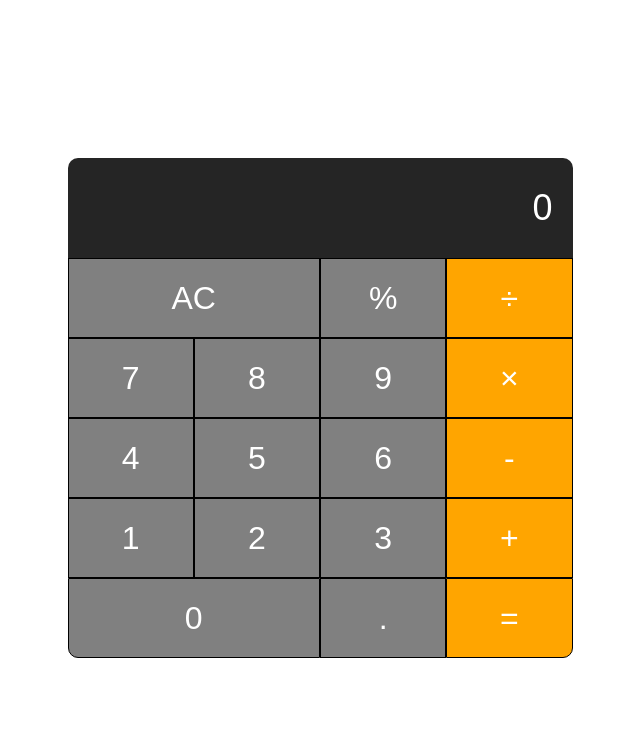
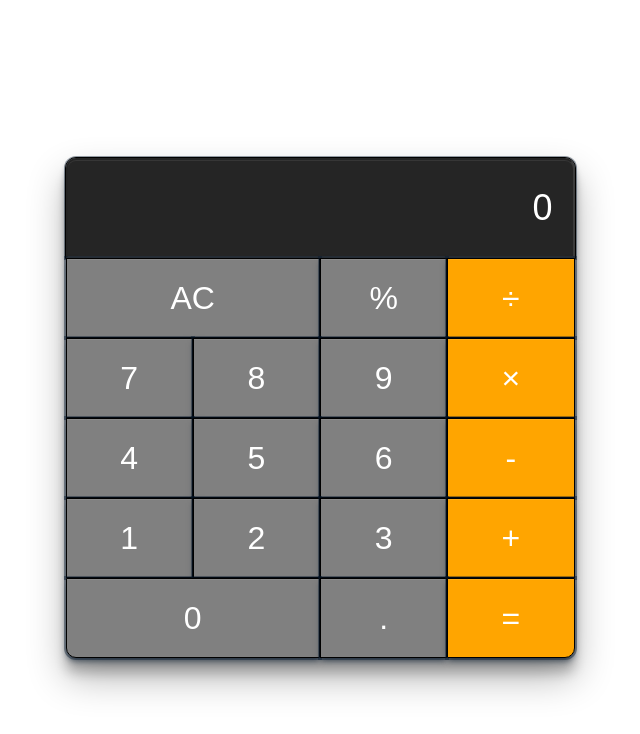
Before and after one commit to iqbalprojects/CalculatorApp, a plain HTML site: page index.html in a window 1280 px wide. Shown: the whole page, without its empty margins (320-960 px from the left). Drawn offline with Linux system fonts and the light colour scheme.

Commit message:
add shadow on button and border

```diff
--- a/index.html
+++ b/index.html
@@ -9,7 +9,13 @@
     </head>
     <body>
         <div class="calculator">
-            <input type="text" class="calculator-screen" value="0" disabled />
+            <section>
+                <input
+                    type="text"
+                    class="calculator-screen"
+                    value="0"
+                    disabled
+                />
                 <div class="calculator-keys">
                     <div class="row">
                         <button class="all-clear">AC</button>
@@ -40,6 +46,7 @@
                         <button class="equal-sign">=</button>
                     </div>
                 </div>
+            </section>
         </div>
         <script type="text/javascript" src="script.js"></script>
     </body>
--- a/stylesheet.css
+++ b/stylesheet.css
@@ -2,6 +2,12 @@
     display: grid;
     place-content: center;
     height: 100vh;
+}
+
+section {
+    box-shadow: rgba(0, 0, 0, 0.3) 0px 19px 38px,
+        rgba(0, 0, 0, 0.22) 0px 15px 12px;
+    border-radius: 10px 10px 10px 10px;
 }
 
 .calculator-screen {
@@ -11,10 +17,13 @@
     color: #fff;
     text-align: right;
     font-size: 36px;
-    border: none;
     border-radius: 10px 10px 0 0;
     padding: 0 20px;
     box-sizing: border-box;
+    outline: 1px solid black;
+    box-shadow: rgba(6, 24, 44, 0.4) 0px 0px 0px 2px,
+        rgba(6, 24, 44, 0.65) 0px 4px 6px -1px,
+        rgba(255, 255, 255, 0.08) 0px 1px 0px inset;
 }
 
 .calculator-keys {
@@ -33,6 +42,9 @@ button {
     color: #fff;
     width: 25%;
     outline: none;
+    box-shadow: rgba(6, 24, 44, 0.4) 0px 0px 0px 2px,
+        rgba(6, 24, 44, 0.65) 0px 4px 6px -1px,
+        rgba(255, 255, 255, 0.08) 0px 1px 0px inset;
 }
 
 .all-clear,
@@ -53,14 +65,24 @@ button {
     background-color: orange;
 }
 
+button:hover {
+    background-color: darkgray;
+}
+
 button:active {
     background-color: darkgray;
     scale: 103%;
 }
 
+.all-clear:active,
+.zero-btn:active {
+    scale: 101.3%;
+}
+
+.operator:focus,
 .operator:hover,
-.equal-sign:active,
-.operator:focus {
+.equal-sign:hover,
+.equal-sign:active {
     background-color: #fff;
     color: orange;
 }
```
Lines whose indentation alone changed are shown as unchanged.
